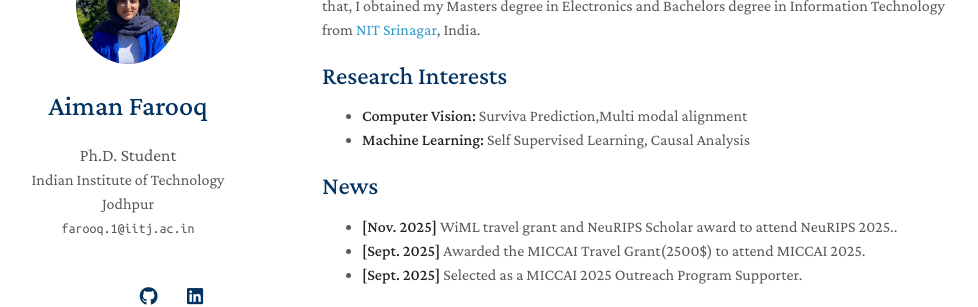
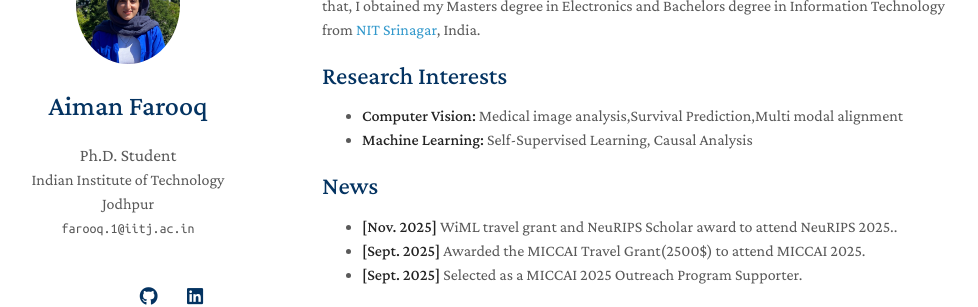
Before and after one commit to aimanfarooqwani/aimanfarooqwani.github.io, a Jekyll site: the page built from index.md, in a window 1280 px wide and 900 px high. Shown: the part 139-446 px from the top of the window, without its empty margins (148-1126 px from the left). Built offline with Jekyll 4.4.1, drawn with Linux system fonts in a browser that asks for light colours; nearby versions of some CDN libraries; a style sheet for code colours, icons or effects is not loaded; our own code applies the rules of GitHub Pages for plain Markdown files.

Commit message:
Update index.md

```diff
--- a/index.md
+++ b/index.md
@@ -8,8 +8,8 @@ I am a Ph.D. student at the <a href="https://www.iitj.ac.in/"> IIT Jodhpur</a>,
 
 ## Research Interests
 
-- **Computer Vision:** Surviva Prediction,Multi modal alignment
-- **Machine Learning:** Self Supervised Learning, Causal Analysis
+- **Computer Vision:** Medical image analysis,Survival Prediction,Multi modal alignment
+- **Machine Learning:** Self-Supervised Learning, Causal Analysis
 
 ## News
 - **[Nov. 2025]** WiML travel grant and NeuRIPS Scholar award to attend NeuRIPS 2025..
```
